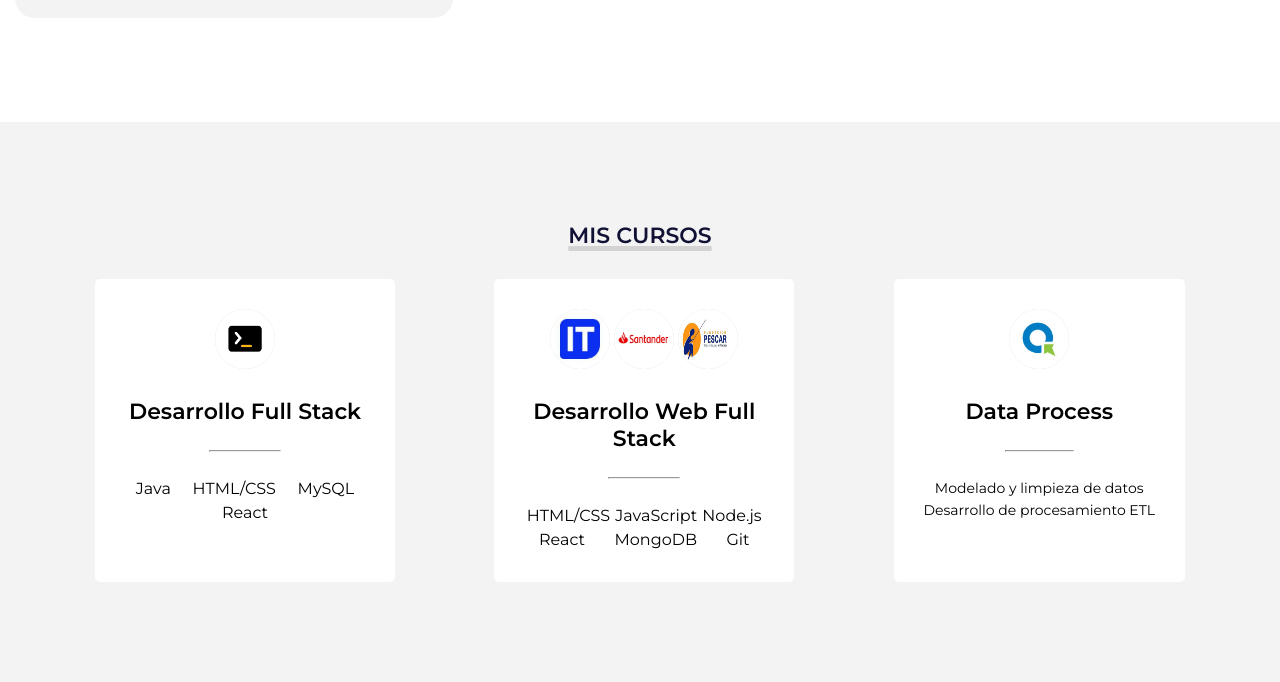
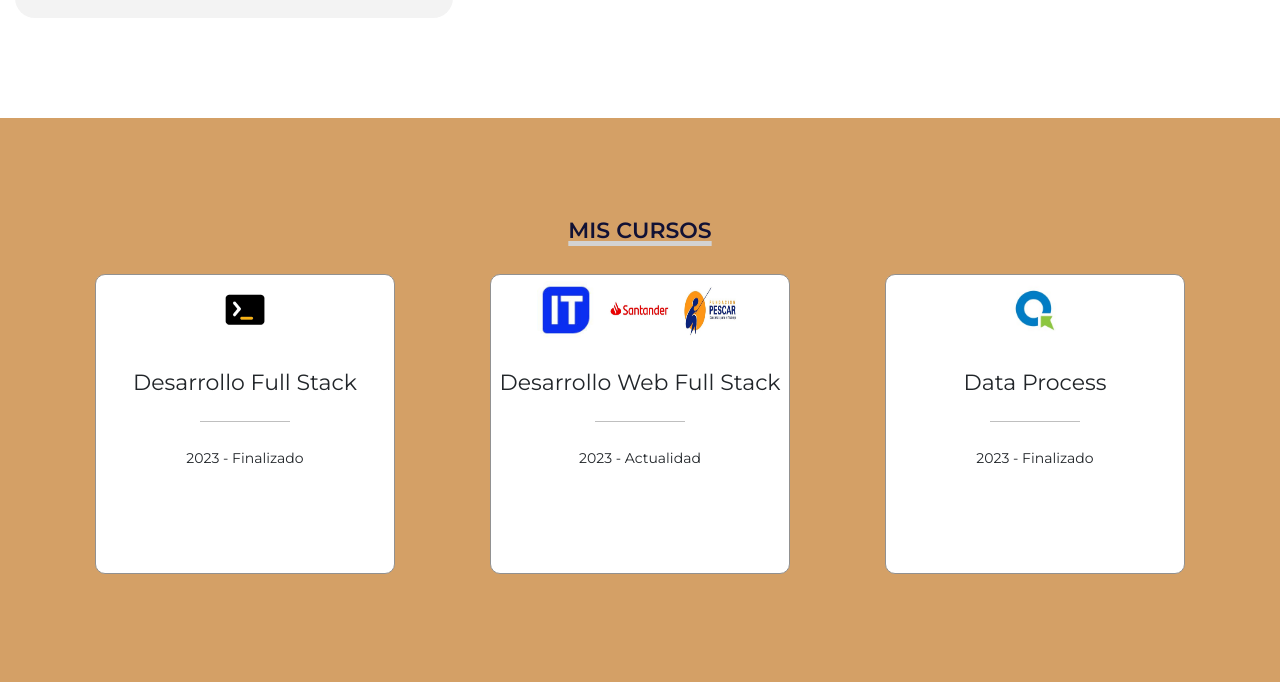
Before and after one commit to Paula2305/MiPaginaWeb, a plain HTML site: page index.html in a window 1280 px wide. Shown: the part 1279-1961 px from the top of the page. Drawn offline with nearby package versions, Linux system fonts and the light colour scheme.

Commit message:
Creación de flip cards

```diff
--- a/css/styles.css
+++ b/css/styles.css
@@ -195,7 +195,7 @@ html {
 #cursos {
   padding: 100px 15px;
   text-align: center;
-  background-color: #f3f3f3;
+  background-color: var(--color-hover);
 }
 
 #cursos .titulo-seccion {
@@ -208,63 +208,98 @@ html {
   font-weight: 600;
 }
 
-#cursos .fila{
+#cursos .fila {
   display: flex;
   justify-content: space-between;
   max-width: 1100px;
   margin: 30px auto;
 }
 
-#cursos .fila .curso{
-    max-width: 300px;
-    background-color: #fff;
+#cursos .fila .curso {
+  position: relative;
+  width: 300px;
+  height: 300px;
   padding: 30px;
   margin: 0 5px;
-    border-radius: 5px;
-    transition: .5s;
+  border-radius: 50px;
+  transition: 0.5s;
+  perspective: 1000px; /* Ajusta la perspectiva para un efecto más suave */
+  display: flex;
+  justify-content: center; /* Centra horizontalmente el contenido */
+  align-items: center; /* Centra verticalmente el contenido */
 }
 
-#cursos .fila .curso:hover{
-    box-shadow: 5px 5px 10px #565656, -5px -5px 10px #8a8a8a;
+#cursos .fila .curso .face {
+  position: absolute;
+  backface-visibility: hidden;
+  background-color: #fff;
+  border: 1px solid #919191;
+  border-radius: 10px;
+  overflow: hidden;
+  transition: 0.5s;
+  text-align: center;
+  width: 100%; /* Asegura que ocupe todo el espacio del contenedor */
+  height: 100%; /* Asegura que ocupe todo el espacio del contenedor */
 }
 
-#cursos .fila .curso h3{
+#cursos .fila .curso .front {
+  transform: rotateY(0deg);
+}
+
+#cursos .fila .curso .back{
+  transform: rotateY(180deg);
+  flex-direction: column;
+  justify-content: space-between;
+  text-align: center;
+}
+
+#cursos .fila .curso .back .list {
+  font-size: 18px;
+}
+
+#cursos .fila .curso .back h3 {
   font-size: 22px;
   margin-bottom: 25px;
 }
 
-#cursos .fila .curso img{
+#cursos .fila .curso .front img {
   display: inline-block;
-    width: 60px;
-    height: 60px;
+  width: 70px;
+  height: 70px;
+  margin: px;
   border-radius: 50%;
   background-color: #d3d3d3;
   margin-bottom: 25px;
 }
 
-#cursos .fila .curso hr{
+#cursos .fila .curso .front hr {
   width: 30%;
   margin: auto;
   color: #000;
   margin-bottom: 25px;
 }
 
-#cursos .fila .curso ul{
-    list-style: none;
-    display: flex;
-    flex-wrap: wrap;
-    justify-content: space-around;
-}
-
-#cursos .fila .curso ul li{
-  display: inline-block;
-  margin: 2.5px;
-}
-
-#cursos .fila .curso p{
+#cursos .fila .curso .front p {
   font-size: 14px;
   line-height: 22px;
 }
+
+#cursos .fila .curso .front h3 {
+    position: relative;
+    font-size: 22px;
+    margin-bottom: 25px;
+    text-align: center;
+}
+
+#cursos .fila .curso:hover .front{
+    transform: rotateY(180deg);
+}
+
+
+#cursos .fila .curso:hover .back{
+    transform: rotateY(360deg);
+}
+
 
 /* HABILIDADES */
 
@@ -594,6 +629,4 @@ footer a{
     width: 100%;
     margin-bottom: 15px;
   }
-
-
 }
--- a/index.html
+++ b/index.html
@@ -6,6 +6,8 @@
     <meta name="viewport" content="width=device-width, initial-scale=1.0, user-scalable=no">
     <script src="https://kit.fontawesome.com/a8568055c8.js" crossorigin="anonymous"></script>
     <link rel="stylesheet" href="css/styles.css">
+    <link href="https://cdn.jsdelivr.net/npm/bootstrap@5.3.1/dist/css/bootstrap.min.css" rel="stylesheet" integrity="sha384-4bw+/aepP/YC94hEpVNVgiZdgIC5+VKNBQNGCHeKRQN+PtmoHDEXuppvnDJzQIu9" crossorigin="anonymous">
+  </head>
     <title>Paula Moreno - Portfolio</title>
 </head>
 
@@ -70,40 +72,65 @@
     <section id="cursos">
         <h3 class="titulo-seccion"> Mis Cursos</h3>
         <div class="fila">
-            <div class="curso">
+
+            <div class="curso" >
+                <div  class="face front">
                     <img src="img/argentina-programa.png" alt="">
                     <h3> Desarrollo Full Stack </h3>
                     <hr>
-                <ul class="servicios-tag">
-                    <li>  Java </li>
-                    <li>  HTML/CSS </li>
-                    <li>  MySQL </li>
-                    <li>  React </li>
+                    <p> 2023 - Finalizado </p>
+                </div>
+                <div class="face back">
+                    <h3> Competencias técnicas </h3>
+                    <ul>
+                        <li> Java </li>
+                        <li> MySql </li>
+                        <li> Html </li>
+                        <li> CSS </li>
+                        <li> React </li>
                     </ul>
                 </div>
-            <div class="curso">
+            </div>
+
+            <div class="curso" >
+                <div  class="face front">
                     <img src="img/eduacacion-it.jpeg" alt="">
                     <img src="img/Santander.jpg" alt="">
                     <img src="img/fund-pescar.jpg" alt="">
                     <h3> Desarrollo Web Full Stack </h3>
                     <hr>
-                <ul class="servicios-tag">
-                    <li>HTML/CSS</li>
-                    <li>JavaScript</li>
-                    <li>Node.js</li>
-                    <li>React</li>
-                    <li>MongoDB</li>
-                    <li>Git</li>
-
+                    <p> 2023 - Actualidad</p>
+                </div>
+                <div class="face back">
+                    <h3> Competencias técnicas </h3>
+                    <ul>
+                        <li> Html </li>
+                        <li> CSS </li>
+                        <li> JavaScript </li>
+                        <li> Git </li>
+                        <li> React </li>
+                        <li> NodeJs</li>
+                        <li> MongoDB </li>
                     </ul>
                 </div>
+            </div>
+
             <div class="curso">
-                <img src="img/quales.jpeg" alt="">
+                <div class="face front">
+                    <img src="img/quales.jpeg"   alt="">
                     <h3>Data Process </h3>
                     <hr>
-                <p>Modelado y limpieza de datos</p>
-                <p>Desarrollo de procesamiento ETL</p>
+                    <p> 2023 - Finalizado </p>
                 </div>
+                <div class="face back">
+                    <h3> Competencias técnicas </h3>
+                    <ul>
+                        <li>Modelado de Datos</li>
+                        <li>Procesamiento ETL</li>
+                    </ul>
+                </div>
+            </div>
+
         </div>
     </section>
 
@@ -244,6 +271,7 @@
     </footer>
 
     <script src="js/script.js"></script>
+    <script src="https://cdn.jsdelivr.net/npm/bootstrap@5.3.1/dist/js/bootstrap.bundle.min.js" integrity="sha384-HwwvtgBNo3bZJJLYd8oVXjrBZt8cqVSpeBNS5n7C8IVInixGAoxmnlMuBnhbgrkm" crossorigin="anonymous"></script>
 </body>
 
 </html>
```
Lines whose indentation alone changed are shown as unchanged.
